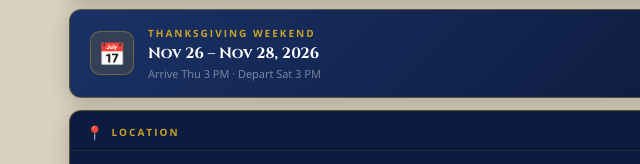
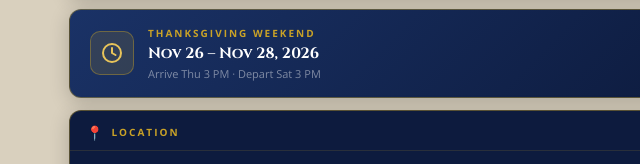
Before and after one commit to sarathdefense/thanksgiving-retreat-2026, a plain HTML site: page index.html in a window 1280 px wide. Shown: the part 1323-1487 px from the top of the page, 247-887 px from the left. Drawn offline with nearby package versions, Linux system fonts and the light colour scheme.

Commit message:
Use a gold clock icon for the weekend schedule
Co-Authored-By: Claude Opus 5.5 <noreply@anthropic.com>
Claude-Session: https://claude.ai/code/session_0123PR58CiQssWWSonkrafGE

```diff
--- a/index.html
+++ b/index.html
@@ -348,7 +348,7 @@
 <div class="wrap">
   <div class="sched-header" id="sched-header" onclick="toggleSchedule()">
     <div class="sched-left">
-      <div class="sched-icon">📅</div>
+      <div class="sched-icon"><svg width="24" height="24" viewBox="0 0 24 24" fill="none" stroke="#e8c45a" stroke-width="2" stroke-linecap="round" stroke-linejoin="round" aria-hidden="true"><circle cx="12" cy="12" r="9"/><path d="M12 7v5l3.5 2"/></svg></div>
       <div>
         <p class="sched-title-label">Thanksgiving Weekend</p>
         <p class="sched-title">Nov 26 – Nov 28, 2026</p>
```
